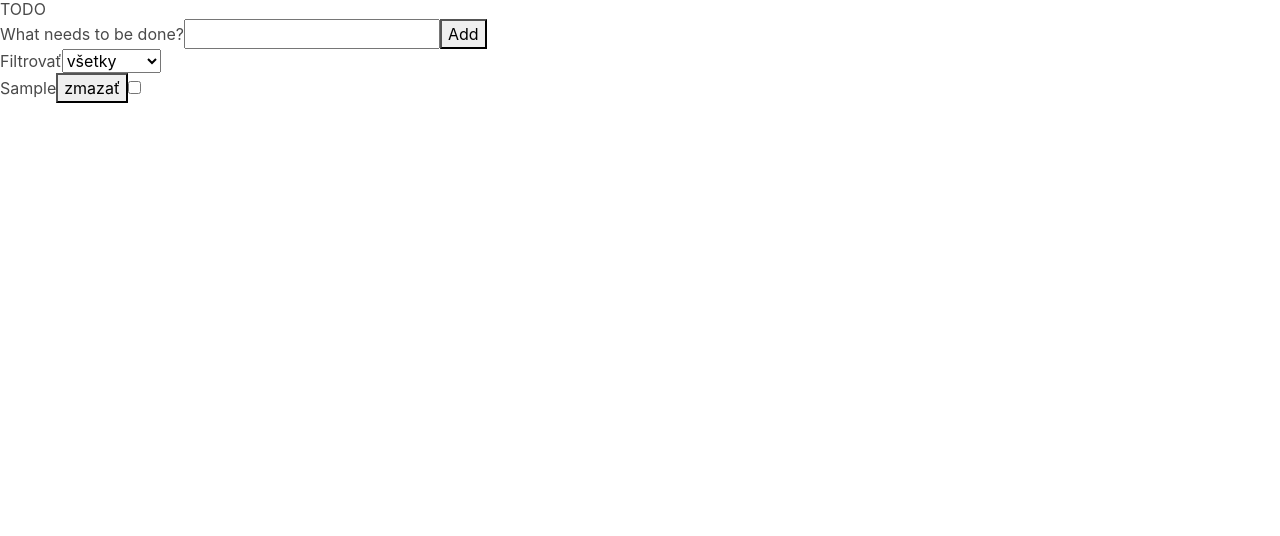
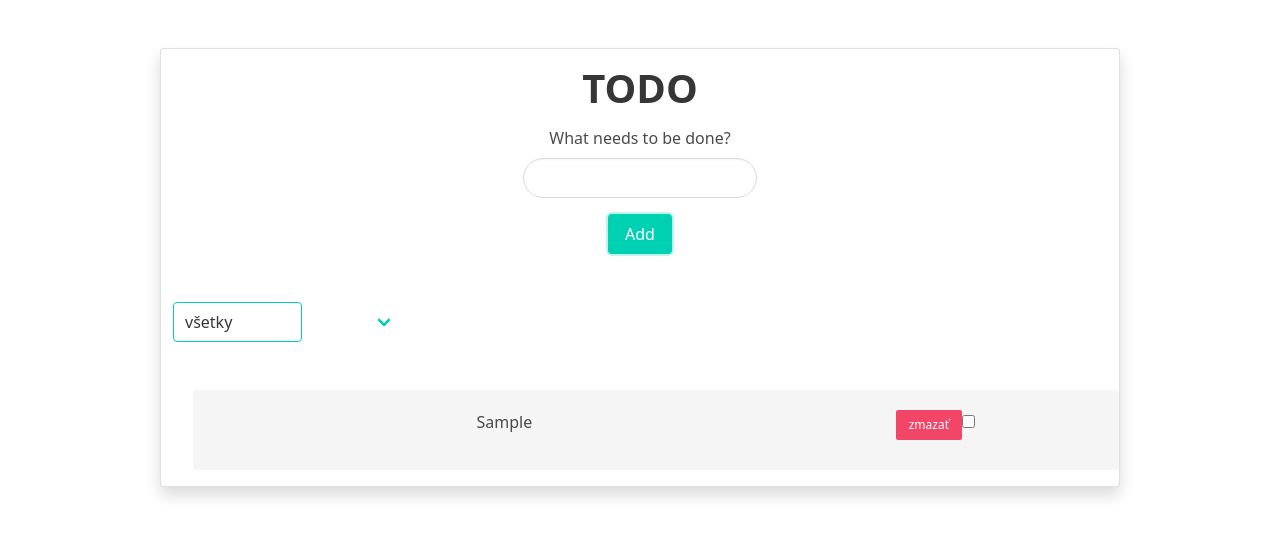
Before and after one commit to AdBrWebDev/todo-app-cora-geo, a React (Create React App) app: page / in a window 1280 px wide. Both pictures are taken after typing "Sample" into the empty fields and a click on the button "Add". Shown: the top 536 px of the page. Built offline with nearby package versions, Linux system fonts and the light colour scheme.

Commit message:
design completed

```diff
--- a/src/App.js
+++ b/src/App.js
@@ -2,8 +2,8 @@ import React from 'react';
 import TodoList from './components/TodoList';
 import { Form } from './components/Form';
 import { FilterItems } from './components/FilterItems';
+import "bulma/css/bulma.min.css"
 import "bootstrap/dist/css/bootstrap.css"
-import "bulma/css/bulma.min.css"
 import "./index.css"
 
 class TodoApp extends React.Component {
@@ -20,6 +20,7 @@ class TodoApp extends React.Component {
   render() {
     return (
       <>
+      <div className="container text-center card my-5 w-75 shadow">
         <Form
           handleSubmit={this.handleSubmit}
         />
@@ -29,6 +30,7 @@ class TodoApp extends React.Component {
           onClick={this.handleDelete}
           softDelete={this.softDelete}
         />
+      </div>
       </>
     );
   }
--- a/src/components/FilterItems.jsx
+++ b/src/components/FilterItems.jsx
@@ -17,9 +17,7 @@ export class FilterItems extends React.Component {
 
     render() {
         return(
-            <div>
-                <label htmlFor="cars">Filtrovať</label>
-
+            <div className="select is-primary w-25">
 <select name="filter" onChange={this.changeSelected} id="filter">
   <option value="all">všetky</option>
   <option value="active">aktivne</option>
--- a/src/components/Form.jsx
+++ b/src/components/Form.jsx
@@ -19,19 +19,23 @@ export class Form extends React.Component {
     render() {
     return(
         <div>
-        <h3>TODO</h3>
+        <h3 className="title is-2 my-3">TODO</h3>
         <form onSubmit={this.handleSubmit}>
+          <div>
           <label htmlFor="new-todo">
             What needs to be done?
           </label>
-          <input
+          </div>
+          <input className="input is-rounded w-25 my-2"
             id="new-todo"
             onChange={this.handleChange}
             value={this.state.text}
           />
-          <button>
+          <div>
+          <button className="button is-primary mt-2 mb-5">
             Add
           </button>
+          </div>
         </form>
       </div>
     )}
--- a/src/components/TodoList.jsx
+++ b/src/components/TodoList.jsx
@@ -2,13 +2,22 @@
 import React from 'react';
 
 class TodoList extends React.Component {
-    render() {
+  randomColor = () => {
+    const colors = ['primary', 'info', 'success', 'warning', 'danger'];
+    const color = colors[Math.floor(Math.random() * 10)];
+    return color;
+  }
+
+  render() {
       return (
-        <ul>
+        <ul className="mt-5">
           {this.props.items.map(item => (
-            <li key={item.id} /*onClick={(e) => this.props.onClick(item)}*/>{item.text}
-            <button onClick={(e) => this.props.onClick(item)}>zmazať</button>
+              <li key={item.id} className={`notification is-${this.randomColor} row`}>
+                <p className="col-8 col-sm-6 col-md-6 col-8 col-lg-8">{item.text}</p>
+            <div className="col-4 col-sm-6 col-md-6 col-4 col-lg-4">
+            <button className='button is-danger is-small' onClick={(e) => this.props.onClick(item)}>zmazať</button>
             <input type="checkbox" checked={this.props.checked} onChange={(e) => this.props.softDelete(item)} />
+            </div>
             </li>
           ))}
         </ul>
```
